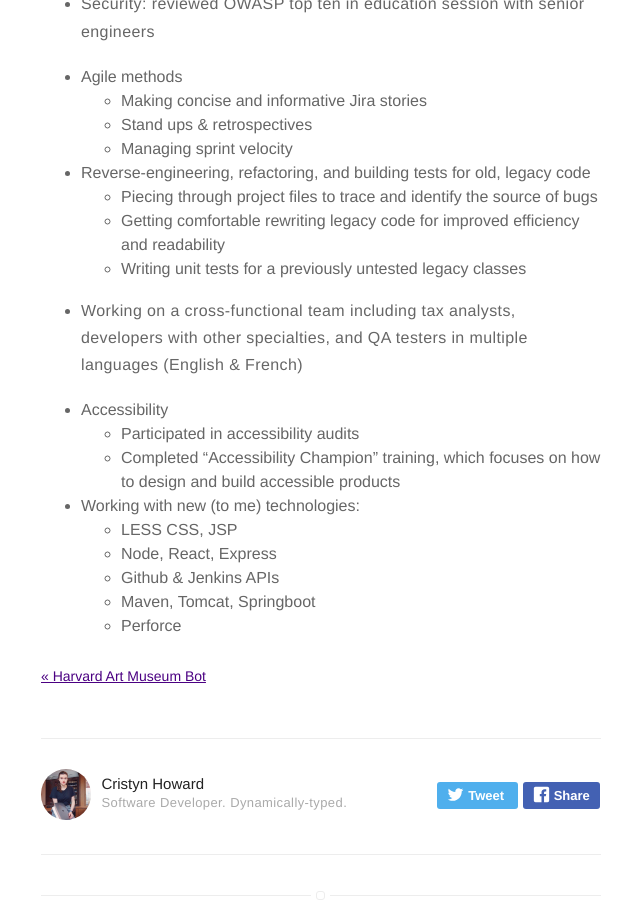
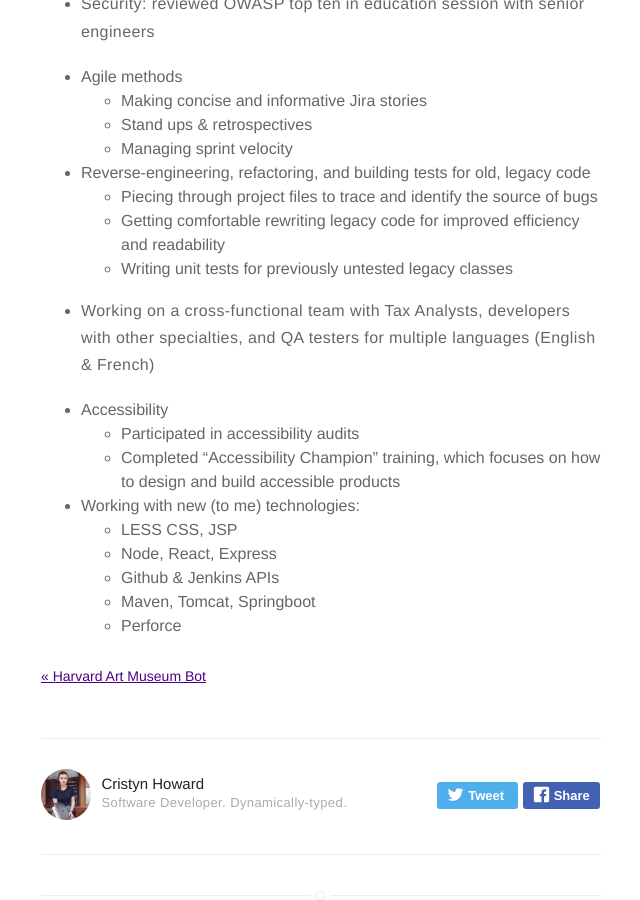
Before and after one commit to cristynhoward/cristynhoward.github.io, a Jekyll site: the page built from _posts/2019-09-18-essential-skills-learned.markdown, in a window 1280 px wide and 900 px high, scrolled down 1712 px. Shown: the whole window, without its empty margins (319-959 px from the left). Built offline with Jekyll 4.4.1, drawn with Linux system fonts in a browser that asks for light colours; comment, search, counter and statistics services are not loaded.

Commit message:
Minor typos

```diff
--- a/_posts/2019-09-18-essential-skills-learned.markdown
+++ b/_posts/2019-09-18-essential-skills-learned.markdown
@@ -56,9 +56,9 @@ Without further ado, here is a list of essential skills that I learned on the jo
 * Reverse-engineering, refactoring, and building tests for old, legacy code
     * Piecing through project files to trace and identify the source of bugs
     * Getting comfortable rewriting legacy code for improved efficiency and readability
-    * Writing unit tests for a previously untested legacy classes
+    * Writing unit tests for previously untested legacy classes
 
-* Working on a cross-functional team including tax analysts, developers with other specialties, and QA testers in multiple languages (English & French)
+* Working on a cross-functional team with Tax Analysts, developers with other specialties, and QA testers for multiple languages (English & French)
 
 * Accessibility
 	* Participated in accessibility audits
```
